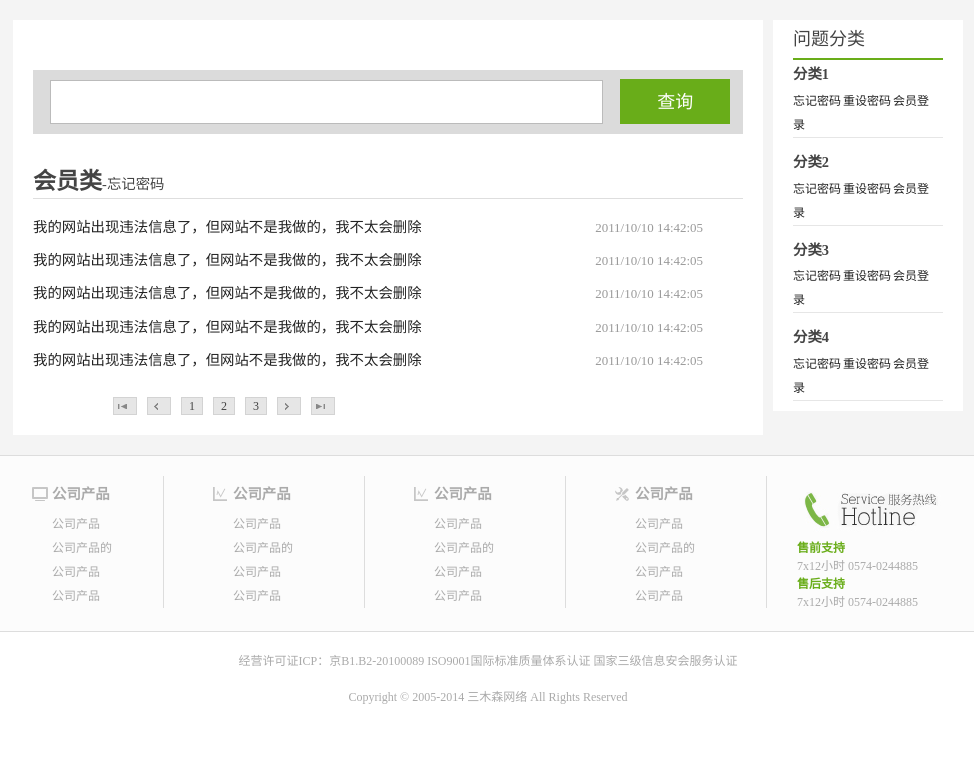
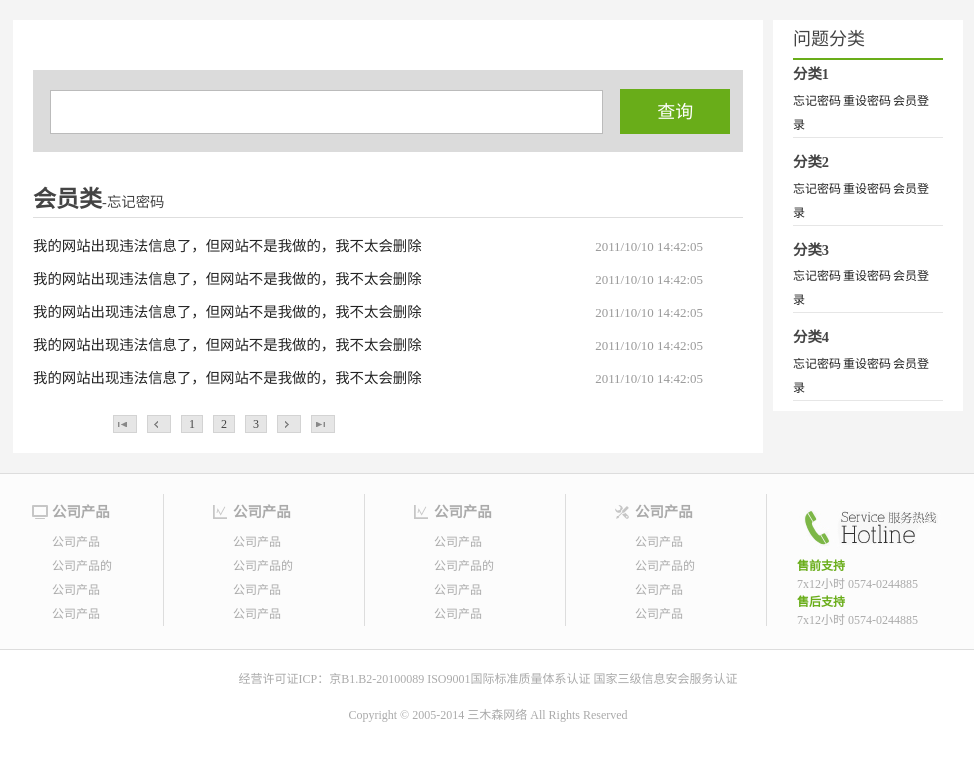
Before and after one commit to yysamson/idc-html, a PHP site: page /bangzhuliebiao.php in a window 1280 px wide. Shown: the part 142-904 px from the top of the page, without its empty margins (152-1126 px from the left). Before the commit the page ends 846 px from the top, so only its background shows below. Run offline with PHP 8.4, Linux system fonts and the light colour scheme.

Commit message:
兼容修改

```diff
--- a/bangzhuliebiao.php
+++ b/bangzhuliebiao.php
@@ -4,7 +4,7 @@
         <div class="xiangqing span-18">
             <div class="span-18 zaixian-help">
                 <form>
-                    <div class="span-18 bg-cl-gray">
+                    <div class="span-18 bg-cl-gray jiajia">
                         <input class="span-14 chaxun-input-1" type="text">
                         <button class="span-3 last btn tijiao">查询</button>
                     </div>
@@ -14,11 +14,26 @@
                 <div class="span-18">
                     <div class="news-body span-17">
                         <ul>
-                            <li><a> 我的网站出现违法信息了，但网站不是我做的，我不太会删除</a><span class="news-date cl-gray right">2011/10/10 14:42:05</span></li>
-                            <li><a> 我的网站出现违法信息了，但网站不是我做的，我不太会删除</a><span class="news-date cl-gray right">2011/10/10 14:42:05</span></li>
-                            <li><a> 我的网站出现违法信息了，但网站不是我做的，我不太会删除</a><span class="news-date cl-gray right">2011/10/10 14:42:05</span></li>
-                            <li><a> 我的网站出现违法信息了，但网站不是我做的，我不太会删除</a><span class="news-date cl-gray right">2011/10/10 14:42:05</span></li>
-                            <li><a> 我的网站出现违法信息了，但网站不是我做的，我不太会删除</a><span class="news-date cl-gray right">2011/10/10 14:42:05</span></li>
+                            <li class="span-17">
+                                <span class="span-13"><a> 我的网站出现违法信息了，但网站不是我做的，我不太会删除</a></span>
+                                <span class="news-date cl-gray right span-4 last">2011/10/10 14:42:05</span>
+                            </li>
+                            <li class="span-17">
+                                <span class="span-13"><a> 我的网站出现违法信息了，但网站不是我做的，我不太会删除</a></span>
+                                <span class="news-date cl-gray right span-4 last">2011/10/10 14:42:05</span>
+                            </li>
+                            <li class="span-17">
+                                <span class="span-13"><a> 我的网站出现违法信息了，但网站不是我做的，我不太会删除</a></span>
+                                <span class="news-date cl-gray right span-4 last">2011/10/10 14:42:05</span>
+                            </li>
+                            <li class="span-17">
+                                <span class="span-13"><a> 我的网站出现违法信息了，但网站不是我做的，我不太会删除</a></span>
+                                <span class="news-date cl-gray right span-4 last">2011/10/10 14:42:05</span>
+                            </li>
+                            <li class="span-17">
+                                <span class="span-13"><a> 我的网站出现违法信息了，但网站不是我做的，我不太会删除</a></span>
+                                <span class="news-date cl-gray right span-4 last">2011/10/10 14:42:05</span>
+                            </li>
                         </ul>
                     </div>
                     <div class="news-page span-13 prepend-2">
--- a/css/layout.css
+++ b/css/layout.css
@@ -808,6 +808,11 @@ h1,h2.news-name-title{
     margin-bottom: 30px;
     padding: 30px 0;
 }
+
+.user-yanzheng1{
+    margin-bottom: 30px;
+
+}
 .xiugai{
     font-size: 2.4em;
     padding-left: 60px;
--- a/shenqing.php
+++ b/shenqing.php
@@ -1,5 +1,5 @@
 <?php include 'header.php' ?>
-    <div class="container bg-cl-white">
+    <div class="container bg-cl-white user-yanzheng1">
         <div class="span-20 prepend-2">
 
             <main class="span-13 shenqing-daili">
--- a/zaixianbangzhu.php
+++ b/zaixianbangzhu.php
@@ -4,7 +4,7 @@
       <div class="xiangqing span-18">
           <div class="span-18 zaixian-help">
               <form>
-                  <div class="span-18 bg-cl-gray">
+                  <div class="span-18 bg-cl-gray jiajia">
                       <input class="span-14 chaxun-input-1" type="text">
                       <button class="span-3 last btn tijiao">查询</button>
                   </div>
```
